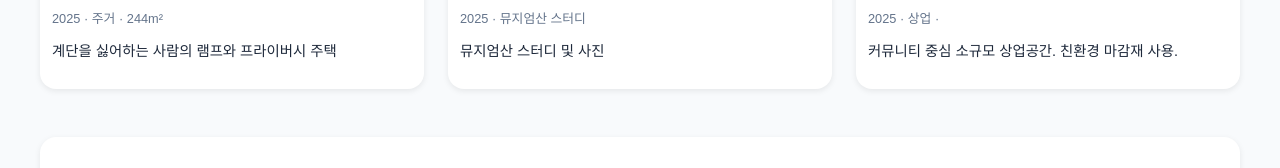
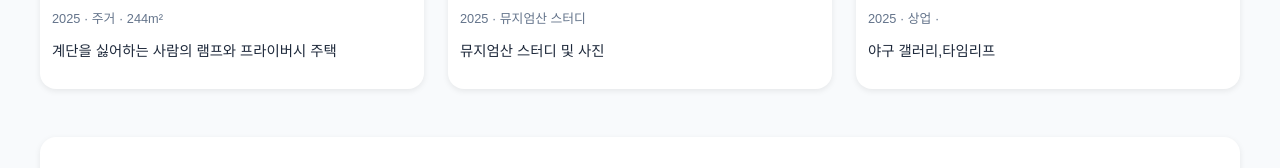
Before and after one commit to crowndjj/crowndjj.github.io, a plain HTML site: page index.html in a window 1280 px wide. Shown: the part 632-800 px from the top of the page. Drawn offline with Linux system fonts and the light colour scheme.

Commit message:
Update index.html

```diff
--- a/index.html
+++ b/index.html
@@ -169,7 +169,7 @@
           <h3 style="margin:0;">2학년 2학기 갤러리 설계 — </h3>
           <p style="font-size:0.8rem; color:#64748b;">2025 · 상업 · </p>
           <p style="font-size:0.9rem; margin-top:0.5rem;">
-            커뮤니티 중심 소규모 상업공간. 친환경 마감재 사용.
+            야구 갤러리,타임리프
           </p>
         </div>
       </div>
```
